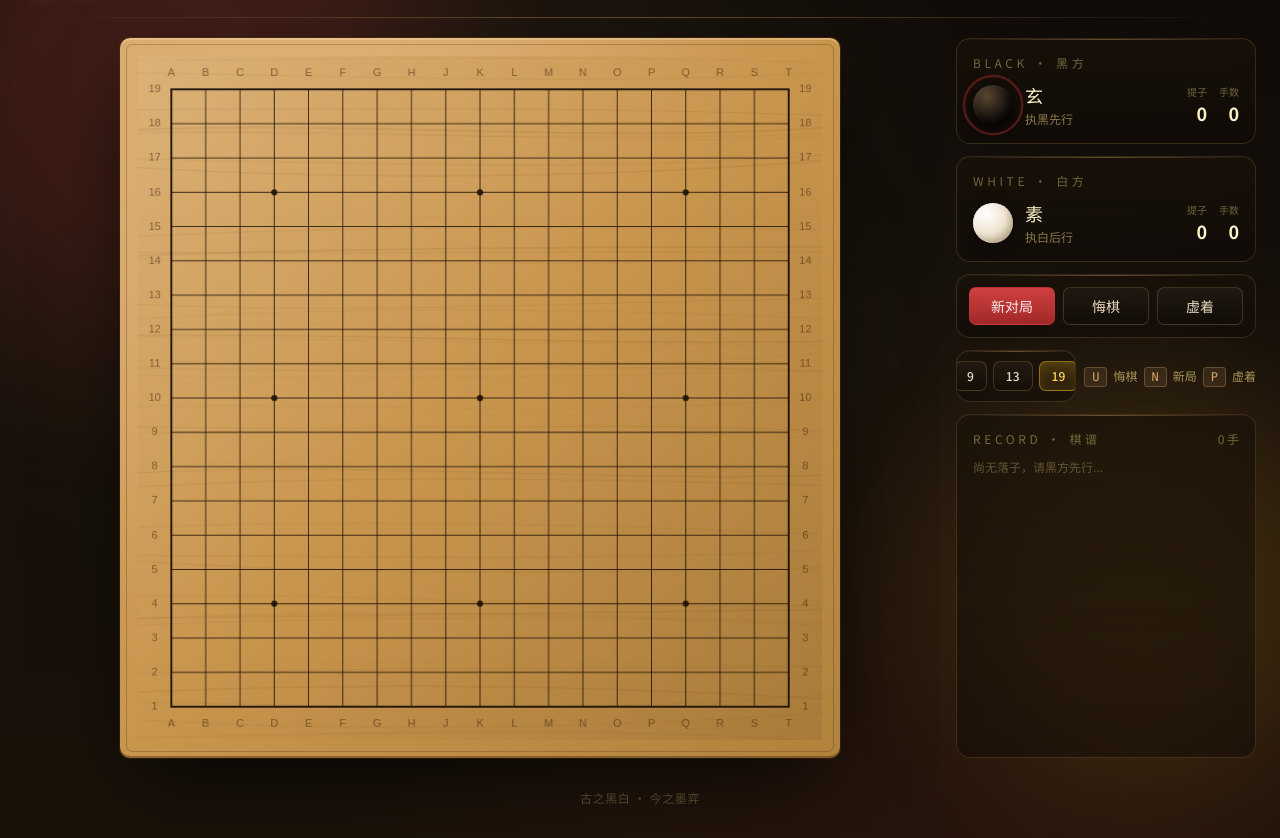
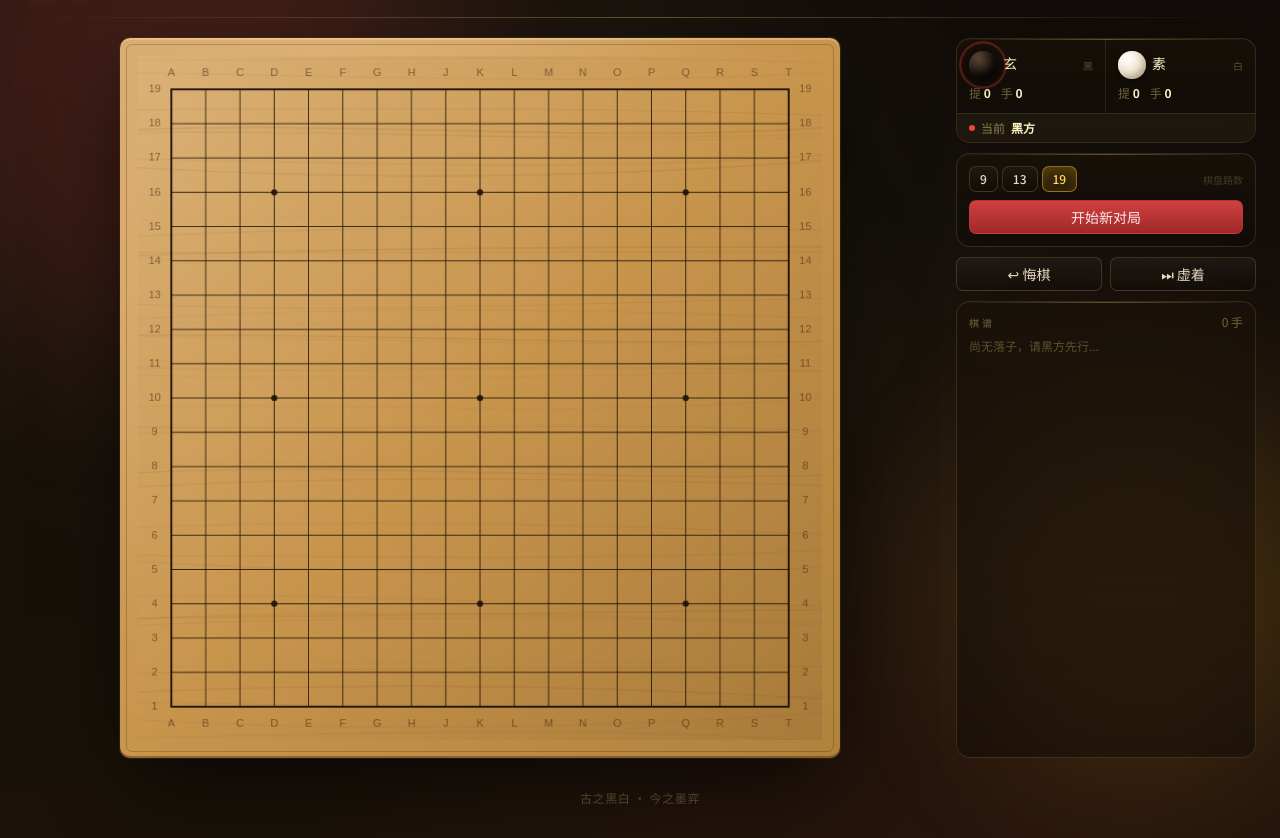
Before and after one commit to quanttide/qtgame-weiqi, a plain HTML site: page src/index.html in a window 1280 px wide. Shown: the part 75-913 px from the top of the page. Drawn offline with nearby package versions, Linux system fonts and the light colour scheme; a web font is replaced by a local one.

Commit message:
重构右侧控制台：信息对比 + 操作分层 + 紧凑棋谱
- 棋手改为并排对比：左黑右白，提子/手数同行可扫读
- 增加当前行棋条：红点 + 当前方名，替代原独立面板
- 路数选择 + 开始新对局绑定为一个操作逻辑组
- 悔棋/虚着作为高频操作独立一行
- 棋谱区紧凑化，移除冗长空状态文案
- 恢复 statusText JS 更新

```diff
--- a/src/index.html
+++ b/src/index.html
@@ -464,160 +464,152 @@
                     </div>
                 </div>
 
-                <!-- 右栏：信息 + 控制 + 棋谱 -->
-                <aside class="flex flex-col gap-3 order-2">
-                    <!-- 黑方 -->
-                    <div class="panel p-4">
-                        <h3 class="text-xs tracking-[0.3em] text-amber-200/40">
-                            BLACK · 黑方
-                        </h3>
-                        <div class="flex items-center gap-3 mt-3">
+                <!-- 右栏：控制台 -->
+                <aside class="flex flex-col gap-2.5 order-2">
+                    <!-- 棋手状态（紧凑对比） -->
+                    <div class="panel overflow-hidden">
+                        <div class="grid grid-cols-2">
+                            <div
+                                class="p-3 border-r border-amber-200/10"
+                                id="blackPanel"
+                            >
+                                <div class="flex items-center gap-1.5">
                                     <div
                                         id="blackIndicator"
-                                class="player-indicator black active !w-10 !h-10"
+                                        class="player-indicator black active !w-7 !h-7"
                                     ></div>
-                            <div class="flex-1">
-                                <div
-                                    class="text-lg display-font text-amber-100"
+                                    <span
+                                        class="display-font text-sm text-amber-100"
+                                        >玄</span
                                     >
-                                    玄
+                                    <span
+                                        class="text-[10px] text-amber-200/30 ml-auto"
+                                        >黑</span
+                                    >
                                 </div>
-                                <div class="text-xs text-amber-200/50">
-                                    执黑先行
+                                <div class="flex gap-2.5 mt-1.5 text-xs">
+                                    <span class="text-amber-200/40"
+                                        >提
+                                        <b
+                                            id="blackCaptured"
+                                            class="text-amber-100 font-bold"
+                                            >0</b
+                                        ></span
+                                    >
+                                    <span class="text-amber-200/40"
+                                        >手
+                                        <b
+                                            id="blackMoves"
+                                            class="text-amber-100 font-bold"
+                                            >0</b
+                                        ></span
+                                    >
                                 </div>
                             </div>
-                            <div class="text-right">
-                                <div class="text-[10px] text-amber-200/40">
-                                    提子
+                            <div class="p-3" id="whitePanel">
+                                <div class="flex items-center gap-1.5">
+                                    <div
+                                        id="whiteIndicator"
+                                        class="player-indicator white !w-7 !h-7"
+                                    ></div>
+                                    <span
+                                        class="display-font text-sm text-amber-100"
+                                        >素</span
+                                    >
+                                    <span
+                                        class="text-[10px] text-amber-200/30 ml-auto"
+                                        >白</span
+                                    >
                                 </div>
-                                <div
-                                    class="text-lg font-bold text-amber-100"
-                                    id="blackCaptured"
+                                <div class="flex gap-2.5 mt-1.5 text-xs">
+                                    <span class="text-amber-200/40"
+                                        >提
+                                        <b
+                                            id="whiteCaptured"
+                                            class="text-amber-100 font-bold"
+                                            >0</b
+                                        ></span
                                     >
-                                    0
-                                </div>
-                            </div>
-                            <div class="text-right">
-                                <div class="text-[10px] text-amber-200/40">
-                                    手数
-                                </div>
-                                <div
-                                    class="text-lg font-bold text-amber-100"
-                                    id="blackMoves"
+                                    <span class="text-amber-200/40"
+                                        >手
+                                        <b
+                                            id="whiteMoves"
+                                            class="text-amber-100 font-bold"
+                                            >0</b
+                                        ></span
                                     >
-                                    0
                                 </div>
                             </div>
                         </div>
-                    </div>
-
-                    <!-- 白方 -->
-                    <div class="panel p-4">
-                        <h3 class="text-xs tracking-[0.3em] text-amber-200/40">
-                            WHITE · 白方
-                        </h3>
-                        <div class="flex items-center gap-3 mt-3">
                         <div
-                                id="whiteIndicator"
-                                class="player-indicator white !w-10 !h-10"
-                            ></div>
-                            <div class="flex-1">
-                                <div
-                                    class="text-lg display-font text-amber-100"
+                            class="flex items-center gap-1.5 px-3 py-1.5 bg-amber-200/5 border-t border-amber-200/10 text-xs"
                         >
-                                    素
-                                </div>
-                                <div class="text-xs text-amber-200/50">
-                                    执白后行
-                                </div>
-                            </div>
-                            <div class="text-right">
-                                <div class="text-[10px] text-amber-200/40">
-                                    提子
-                                </div>
-                                <div
-                                    class="text-lg font-bold text-amber-100"
-                                    id="whiteCaptured"
+                            <span
+                                class="w-1.5 h-1.5 rounded-full bg-red-500"
+                            ></span>
+                            <span class="text-amber-200/50">当前</span>
+                            <span
+                                id="statusText"
+                                class="text-amber-100 font-bold"
+                                >黑方落子</span
                             >
-                                    0
-                                </div>
-                            </div>
-                            <div class="text-right">
-                                <div class="text-[10px] text-amber-200/40">
-                                    手数
-                                </div>
-                                <div
-                                    class="text-lg font-bold text-amber-100"
-                                    id="whiteMoves"
-                                >
-                                    0
-                                </div>
-                            </div>
                         </div>
                     </div>
 
-                    <!-- 控制 -->
-                    <div class="panel p-3 flex gap-2">
+                    <!-- 操作区：路数选择 → 开局 -->
+                    <div class="panel p-3">
+                        <div class="flex items-center justify-between">
+                            <div class="flex gap-1">
                                 <button
-                            class="btn btn-primary !py-2 !px-3 text-sm flex-1"
-                            id="newGameBtn"
-                        >
-                            新对局
-                        </button>
-                        <button
-                            class="btn !py-2 !px-3 text-sm flex-1"
-                            id="undoBtn"
-                        >
-                            悔棋
-                        </button>
-                        <button
-                            class="btn !py-2 !px-3 text-sm flex-1"
-                            id="passBtn"
-                        >
-                            虚着
-                        </button>
-                    </div>
-
-                    <!-- 棋盘尺寸 + 快捷键 -->
-                    <div class="flex gap-2 items-center">
-                        <div
-                            class="panel p-2.5 flex gap-1.5 flex-1 justify-center"
-                        >
-                            <button
-                                class="btn size-btn !px-3 !py-1.5 text-xs"
+                                    class="btn size-btn !px-2.5 !py-1 text-xs"
                                     data-size="9"
                                 >
                                     9
                                 </button>
                                 <button
-                                class="btn size-btn !px-3 !py-1.5 text-xs"
+                                    class="btn size-btn !px-2.5 !py-1 text-xs"
                                     data-size="13"
                                 >
                                     13
                                 </button>
                                 <button
-                                class="btn size-btn !px-3 !py-1.5 text-xs active"
+                                    class="btn size-btn !px-2.5 !py-1 text-xs active"
                                     data-size="19"
                                 >
                                     19
                                 </button>
                             </div>
-                        <div
-                            class="hidden md:flex items-center gap-1.5 text-xs text-amber-200/60"
+                            <span class="text-[10px] text-amber-200/20"
+                                >棋盘路数</span
                             >
-                            <span><kbd>U</kbd>悔棋</span>
-                            <span><kbd>N</kbd>新局</span>
-                            <span><kbd>P</kbd>虚着</span>
                         </div>
+                        <button
+                            class="btn btn-primary w-full !py-1.5 text-sm mt-2"
+                            id="newGameBtn"
+                        >
+                            开始新对局
+                        </button>
+                    </div>
+
+                    <!-- 高频操作 -->
+                    <div class="flex gap-2">
+                        <button class="btn flex-1 !py-1.5 text-sm" id="undoBtn">
+                            ↩ 悔棋
+                        </button>
+                        <button class="btn flex-1 !py-1.5 text-sm" id="passBtn">
+                            ⏭ 虚着
+                        </button>
                     </div>
 
                     <!-- 棋谱 -->
-                    <div class="panel p-4 flex-1 overflow-hidden">
-                        <div class="flex items-center justify-between mb-3">
+                    <div
+                        class="panel p-3 flex-1 overflow-hidden flex flex-col min-h-0"
+                    >
+                        <div class="flex items-center justify-between mb-2">
                             <h3
-                                class="text-xs tracking-[0.3em] text-amber-200/40"
+                                class="text-[10px] tracking-[0.3em] text-amber-200/40"
                             >
-                                RECORD · 棋谱
+                                棋谱
                             </h3>
                             <span
                                 class="text-xs text-amber-200/40"
@@ -627,11 +619,9 @@
                         </div>
                         <div
                             id="record"
-                            class="flex flex-wrap gap-1.5 max-h-40 overflow-y-auto text-sm"
+                            class="flex flex-wrap gap-1 overflow-y-auto text-xs leading-relaxed"
                         >
-                            <span class="text-amber-200/30 text-xs"
-                                >尚无落子，请黑方先行...</span
-                            >
+                            <span class="text-amber-200/20">尚无落子...</span>
                         </div>
                     </div>
                 </aside>
@@ -1185,6 +1175,8 @@
                 document
                     .getElementById("whiteIndicator")
                     .classList.toggle("active", currentPlayer === 2);
+                const st = document.getElementById("statusText");
+                if (st) st.textContent = currentPlayer === 1 ? "黑方" : "白方";
 
                 const recordEl = document.getElementById("record");
                 document.getElementById("recordCount").textContent =
```
Also changed, not shown: docs/dev/design.md (+7 -5 lines). Lines whose indentation alone changed are shown as unchanged.
